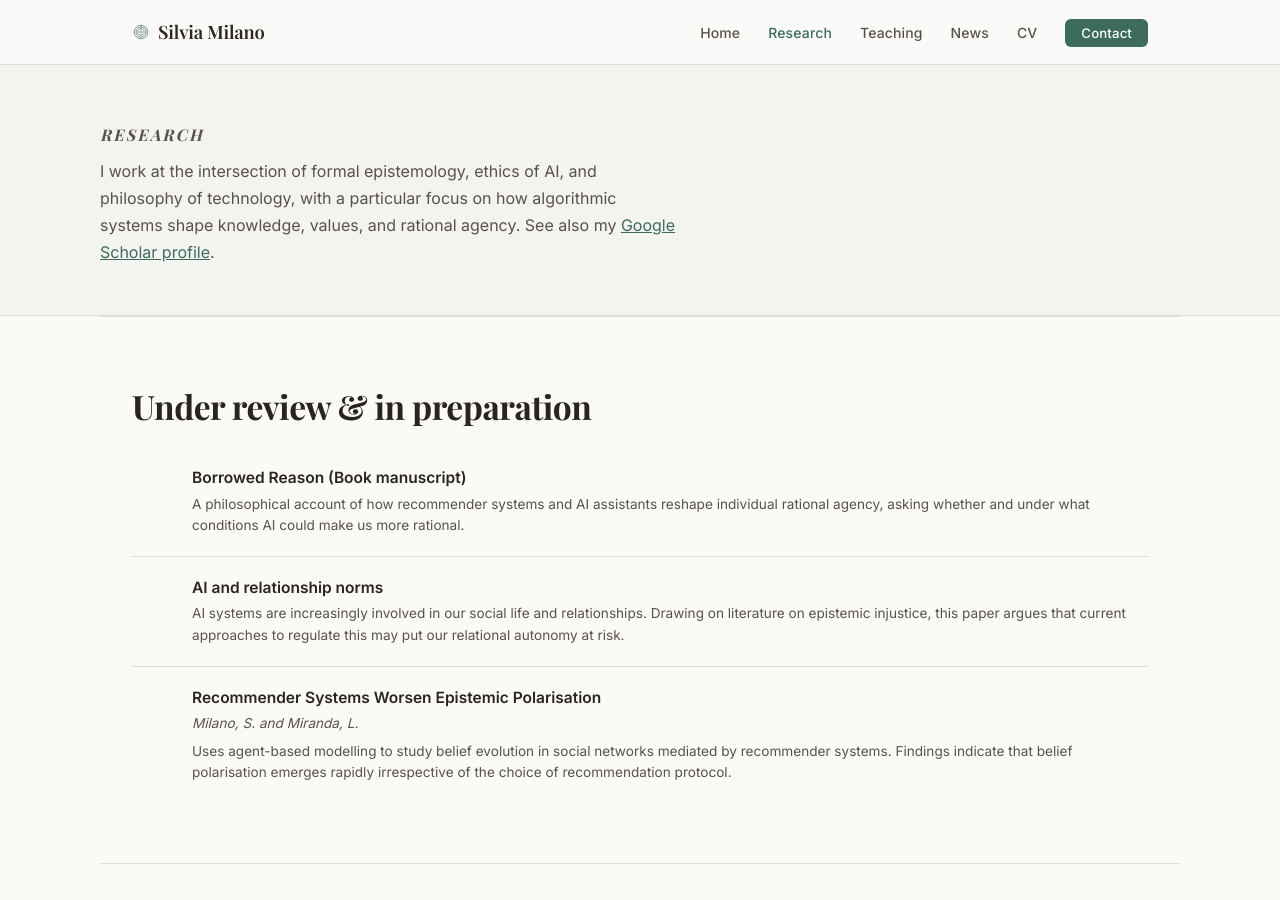
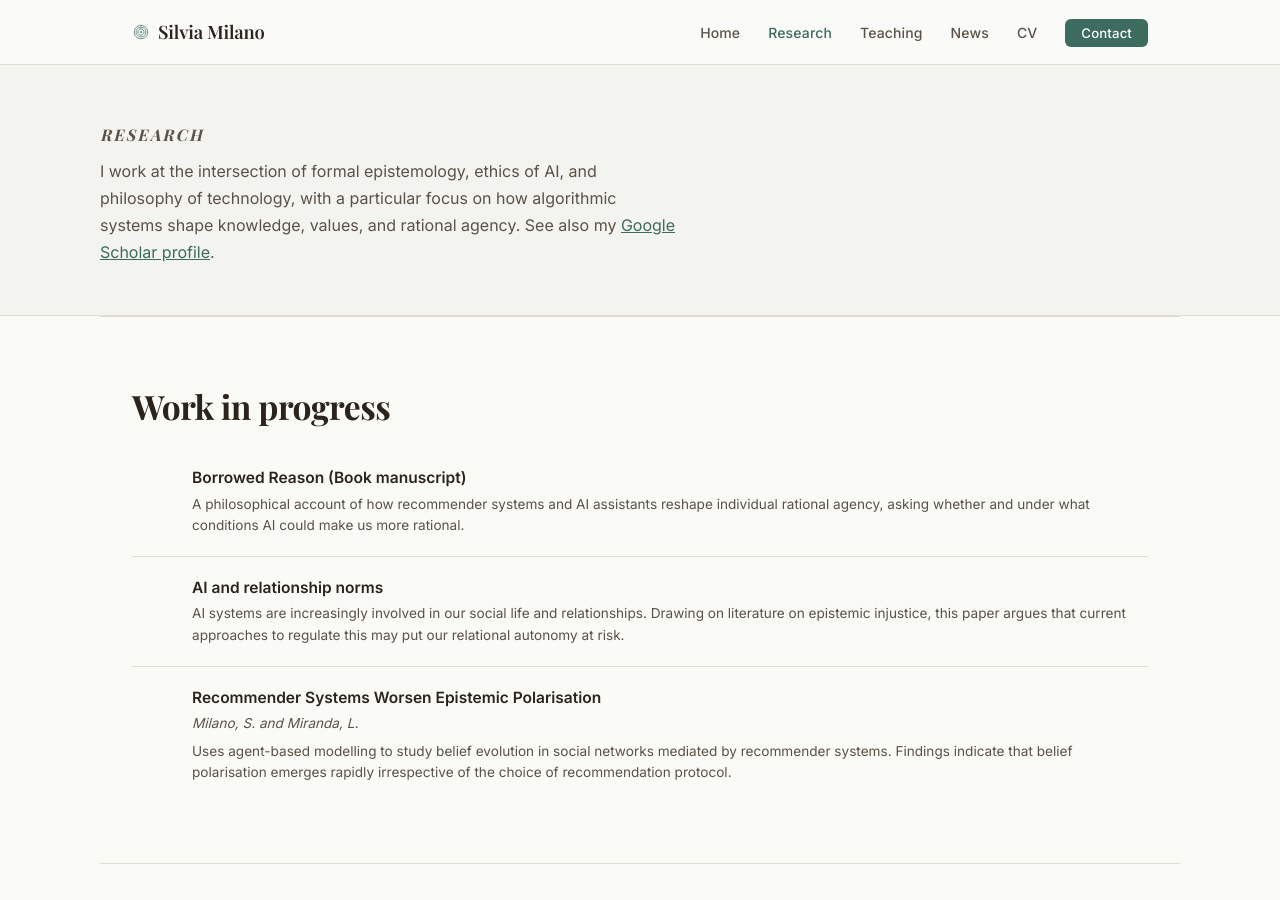
Before and after one commit to capt-c/silvia-milano-website, a Jekyll site: the page built from silvia-milano-site/research.html, in a window 1280 px wide and 900 px high. Built offline with Jekyll 4.4.1, drawn with Linux system fonts in a browser that asks for light colours; some web fonts are replaced.

Commit message:
Update research.html

```diff
--- a/silvia-milano-site/research.html
+++ b/silvia-milano-site/research.html
@@ -16,8 +16,8 @@ description: "Research by Silvia Milano — epistemology, ethics of AI, and reco
 
   <!-- ── In progress ── -->
   <section class="section">
-  <!--  <p class="section-label">Work in progress</p>  -->
-    <h2 class="section-title">Under review &amp; in preparation</h2>
+  <!--  <p class="section-label">Under review &amp; in preparation</p>  -->
+    <h2 class="section-title">Work in progress</h2>
     <ul class="pub-list">
       {% for pub in site.data.publications.in_progress %}
       <li class="pub-item">
```
